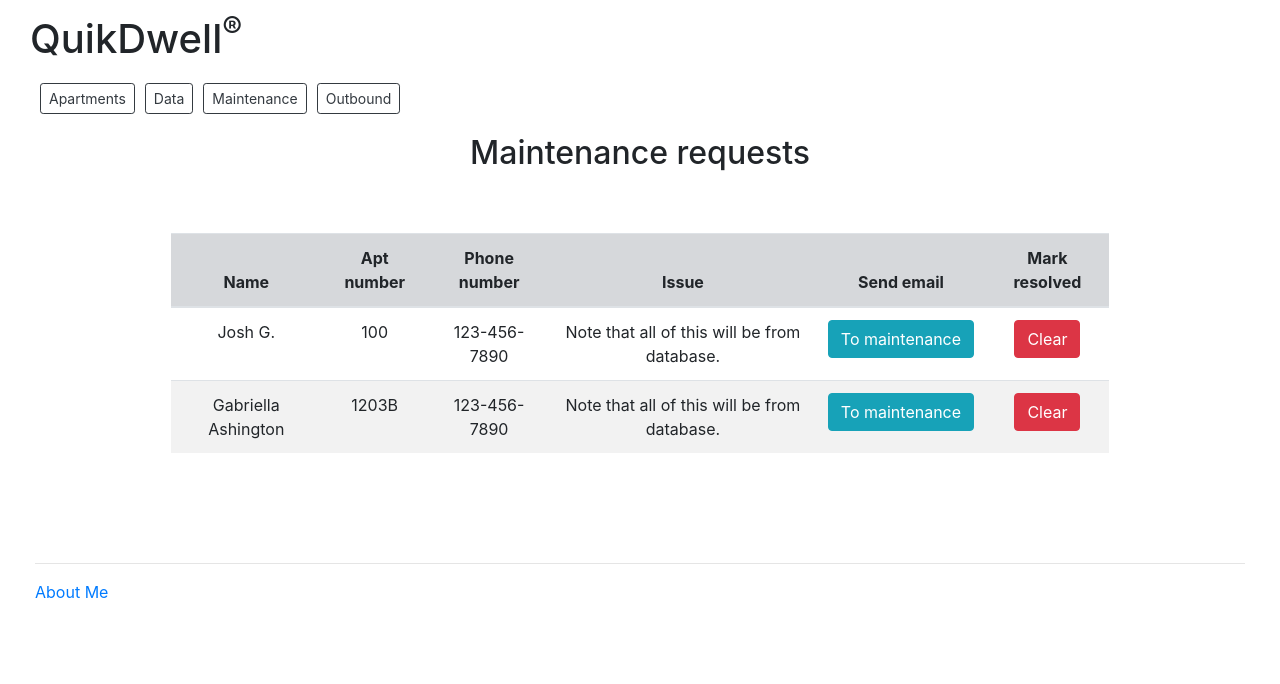
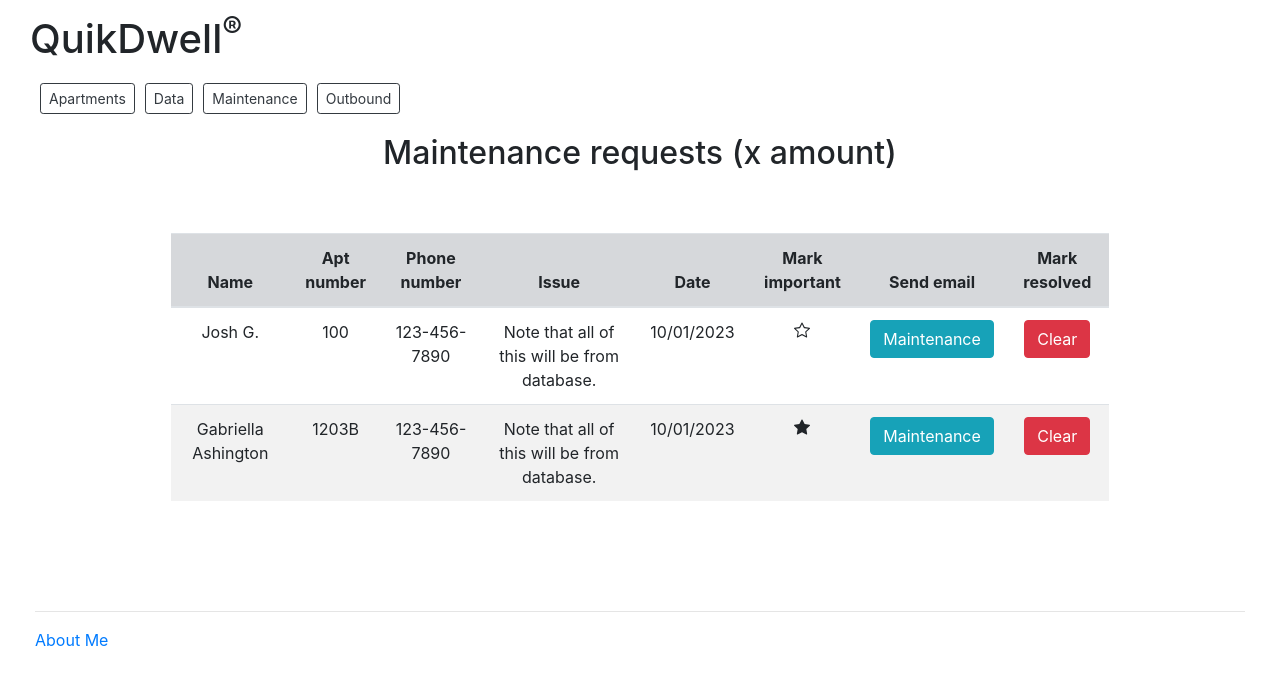
Before and after one commit to ChillyOctopus/AptTextWebsite, a plain HTML site: page maintenance/maintenance.html in a window 1280 px wide. Drawn offline with nearby package versions, Linux system fonts and the light colour scheme.

Commit message:
Organized and modified tables better.

```diff
--- a/maintenance/maintenance.html
+++ b/maintenance/maintenance.html
@@ -31,7 +31,10 @@
       <main>
         <div class="container-fluid" style="align-items: center; margin-bottom: 50px;">
           <div class="row" style="justify-content: center;">
-            <h2 style="margin-top: 20px; margin-bottom: 60px;">Maintenance requests</h2>
+            <h2 style="margin-top: 20px; margin-bottom: 60px;">Maintenance requests (x amount)</h2>
+            <!--TODO if the requests are equal to 100, stop accepting them and tell the complex they won't receive more until there is space.-->
+            <!--TODO make every phone number only able to send in 2 requests-->
+            <!--TODO make the table sortable based on important-->
             <div class="col-xl-12"></div> <!--To make our spacing correct-->
             <table class="table table-striped w-75" style="text-align: center;">
               <thead class="table-secondary">
@@ -40,6 +43,8 @@
                   <th>Apt number</th>
                   <th>Phone number</th>
                   <th>Issue</th>
+                  <th>Date</th>
+                  <th>Mark important</th>
                   <th>Send email</th>
                   <th>Mark resolved</th>
                 </tr>
@@ -50,7 +55,11 @@
                 <td>100</td>
                 <td>123-456-7890</td>
                 <td>Note that all of this will be from database.</td>
-                <td><button type="button" class="btn btn-info">To maintenance</button></td>
+                <td>10/01/2023</td>
+                <td><svg xmlns="http://www.w3.org/2000/svg" width="16" height="16" fill="currentColor" class="bi bi-star" viewBox="0 0 16 16">
+                  <path d="M2.866 14.85c-.078.444.36.791.746.593l4.39-2.256 4.389 2.256c.386.198.824-.149.746-.592l-.83-4.73 3.522-3.356c.33-.314.16-.888-.282-.95l-4.898-.696L8.465.792a.513.513 0 0 0-.927 0L5.354 5.12l-4.898.696c-.441.062-.612.636-.283.95l3.523 3.356-.83 4.73zm4.905-2.767-3.686 1.894.694-3.957a.565.565 0 0 0-.163-.505L1.71 6.745l4.052-.576a.525.525 0 0 0 .393-.288L8 2.223l1.847 3.658a.525.525 0 0 0 .393.288l4.052.575-2.906 2.77a.565.565 0 0 0-.163.506l.694 3.957-3.686-1.894a.503.503 0 0 0-.461 0z"/>
+                </svg></td>
+                <td><button type="button" class="btn btn-info">Maintenance</button></td>
                 <td><button type="button" class="btn btn-danger">Clear</button></td>
               </tr>
               <tr>
@@ -58,7 +67,11 @@
                 <td>1203B</td>
                 <td>123-456-7890</td>
                 <td>Note that all of this will be from database.</td>
-                <td><button type="button" class="btn btn-info">To maintenance</button></td>
+                <td>10/01/2023</td>
+                <td><svg xmlns="http://www.w3.org/2000/svg" width="16" height="16" fill="currentColor" class="bi bi-star-fill" viewBox="0 0 16 16">
+                  <path d="M3.612 15.443c-.386.198-.824-.149-.746-.592l.83-4.73L.173 6.765c-.329-.314-.158-.888.283-.95l4.898-.696L7.538.792c.197-.39.73-.39.927 0l2.184 4.327 4.898.696c.441.062.612.636.282.95l-3.522 3.356.83 4.73c.078.443-.36.79-.746.592L8 13.187l-4.389 2.256z"/>
+                </svg></td>
+                <td><button type="button" class="btn btn-info">Maintenance</button></td>
                 <td><button type="button" class="btn btn-danger">Clear</button></td>
               </tr>
             </table>
```
Also changed, not shown: data/data.html (+2 -2 lines).
